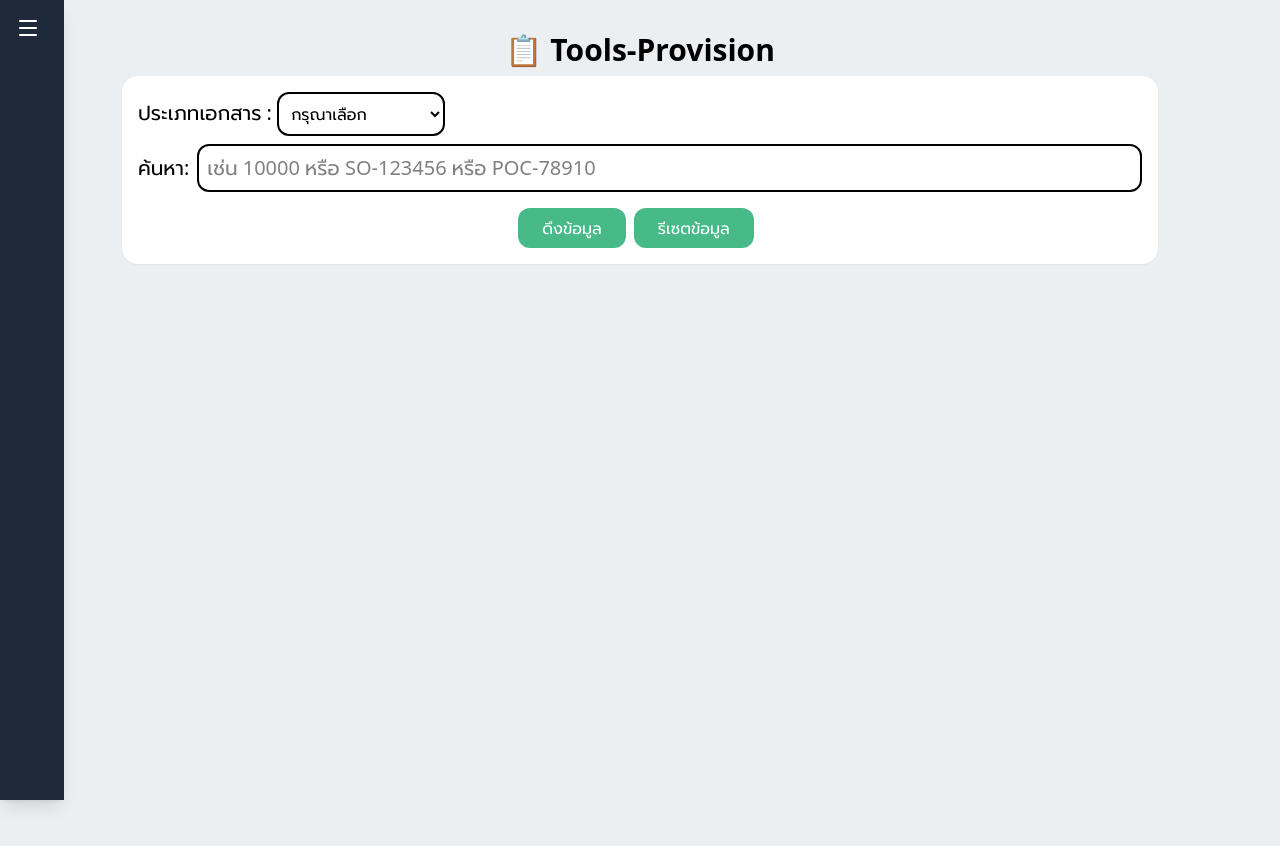
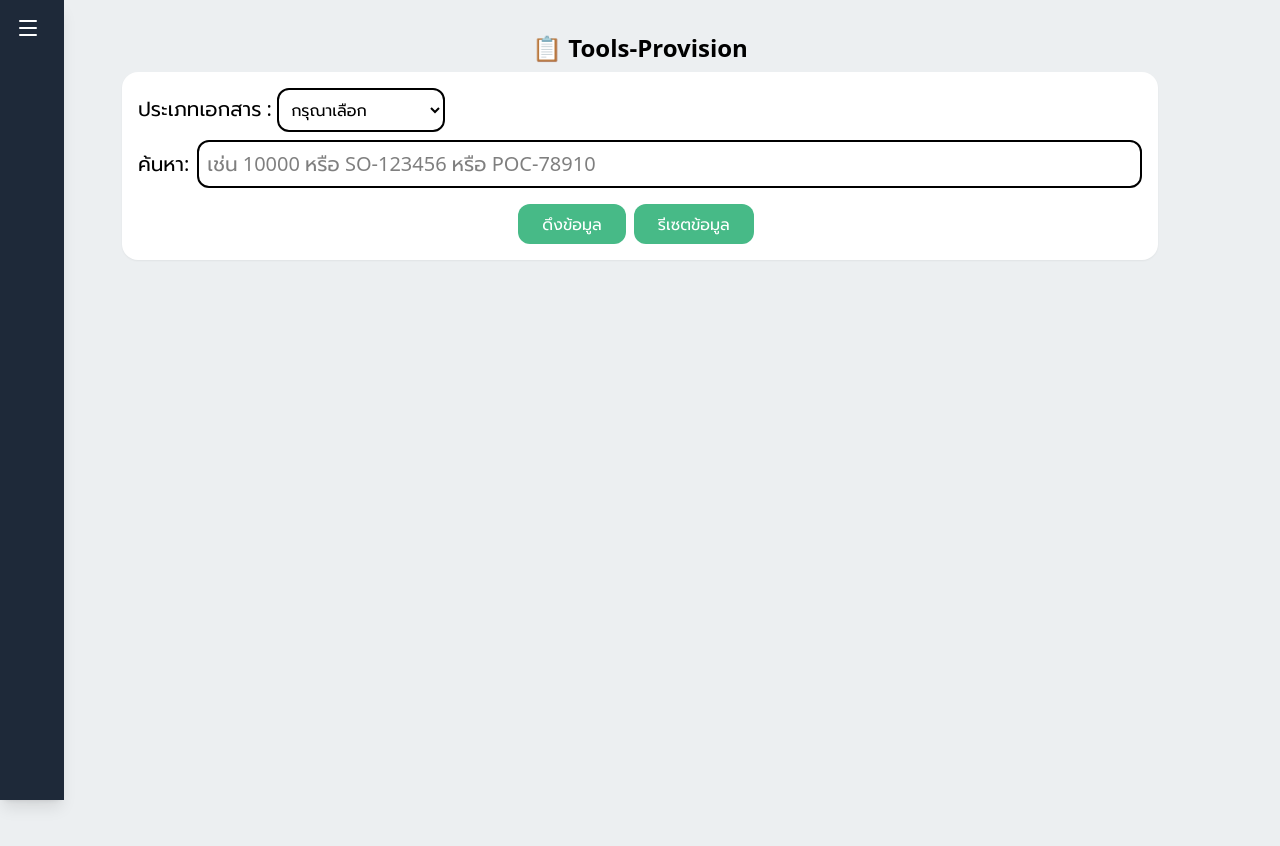
Before and after one commit to JASDA0000/Tools-Provision, a Vue app: page /MailsendSale in a window 1280 px wide. Shown: the top 846 px of the page. Built offline with nearby package versions, Linux system fonts and the light colour scheme.

Commit message:
change : font

```diff
--- a/src/views/MailsendSale.vue
+++ b/src/views/MailsendSale.vue
@@ -97,7 +97,7 @@ async function fetchData() {
 
 <template>
   <div>
-    <p class="font-bold text-3xl">📋 Tools-Provision</p>
+    <p class="font-bold text-2xl ">📋 Tools-Provision</p>
 
     <div class="bg-[#fff] text-black p-4 shadow-xs rounded-2xl w-full mt-2">
       <div class="text-left">
--- a/src/views/MailsendVM.vue
+++ b/src/views/MailsendVM.vue
@@ -108,8 +108,8 @@ async function fetchData() {
 </script>
 
 <template>
+  <p class="text-2xl font-bold">Loop mail ส่งเครื่อง POC ✉️</p>
   <div class="p-4 space-y-4 bg-[#fff] rounded-2xl shadow-2xs">
-    <p class="text-2xl font-bold">Loop mail ส่งเครื่อง POC ✉️</p>
 
     <!-- เลือกประเภท / เติม Portal -->
     <div class="text-left">
```
